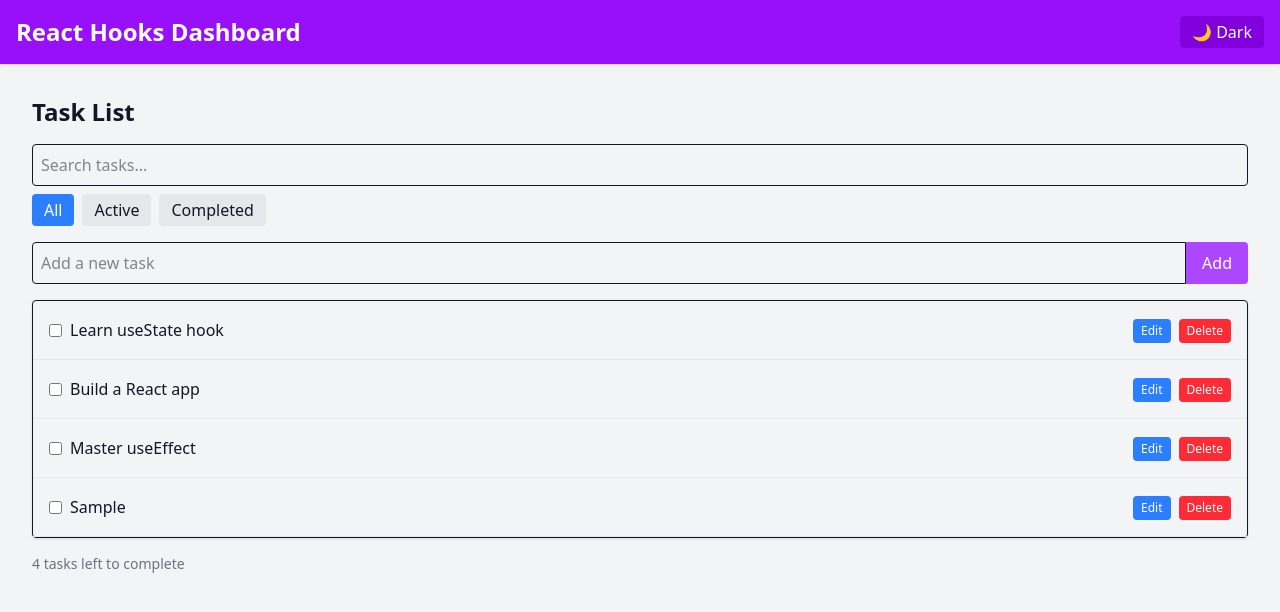
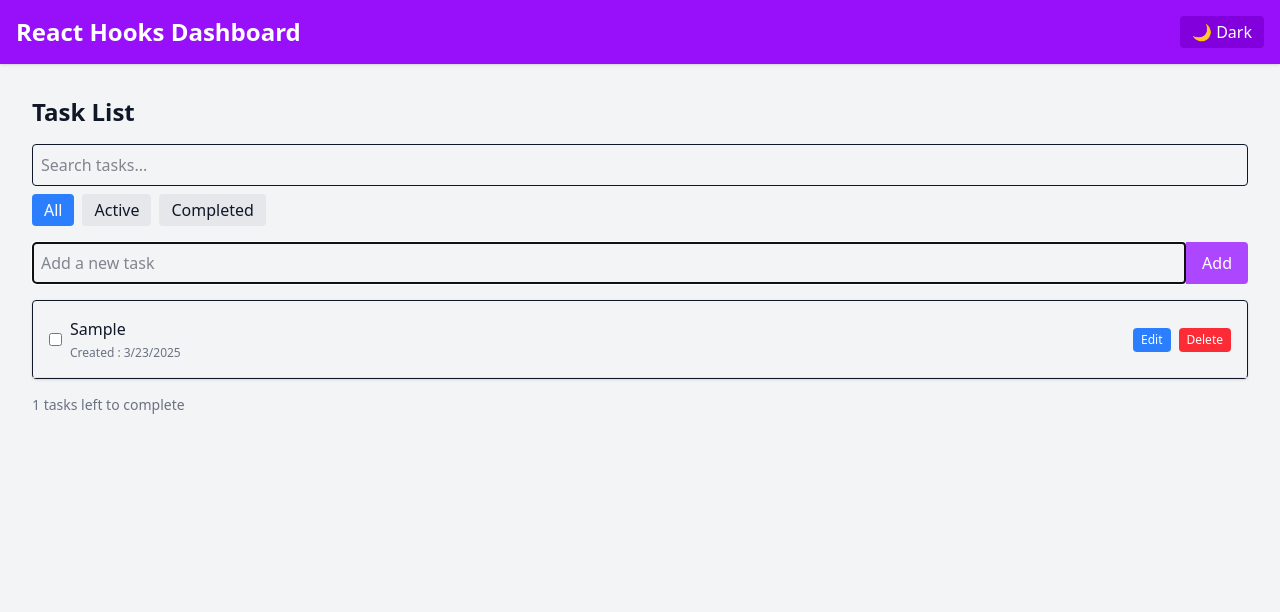
Before and after one commit to sujal-bansal/Advance-Task-App, a React (Vite) app: page / in a window 1280 px wide. Both pictures are taken after typing "Sample" into the empty fields and a click on the button "Add". Shown: the top 612 px of the page. Built offline with nearby package versions, Linux system fonts and the light colour scheme.

Commit message:
complete integration of useReducer in tasks

```diff
--- a/src/App.tsx
+++ b/src/App.tsx
@@ -2,11 +2,14 @@ import React from "react";
 import { ThemeProvider, useTheme } from "./contexts/ThemeContext";
 import Header from "./components/layout/Header";
 import TaskList from "./components/tasks/TaskList";
+import { TaskProvider } from "./contexts/TaskContext";
 
 function App() {
   return (
     <ThemeProvider>
-      <AppContent />
+      <TaskProvider>
+        <AppContent />
+      </TaskProvider>
     </ThemeProvider>
   );
 }
--- a/src/components/tasks/TaskItem.tsx
+++ b/src/components/tasks/TaskItem.tsx
@@ -1,24 +1,18 @@
 import React, { useState } from "react";
 import { useTheme } from "../../contexts/ThemeContext";
+import { Task } from "../../reducer/taskReducer";
+import { useTasks } from "../../contexts/TaskContext";
 
-type TaskProps = {
-  id: string;
-  title: string;
-  completed: boolean;
-  onToggle: (id: string) => void;
-  onDelete: (id: string) => void;
+type TaskItemProps = {
+  task: Task;
 };
 
-const TaskItem: React.FC<TaskProps> = ({
-  id,
-  title,
-  completed,
-  onToggle,
-  onDelete,
-}) => {
+const TaskItem: React.FC<TaskItemProps> = ({ task }) => {
+  const { id, title, completed } = task;
   const [isEditing, setIsEditing] = useState(false);
   const [editedTitle, setEditedTitle] = useState(title);
   const { theme } = useTheme();
+  const { toggleTask, updateTask, deleteTask } = useTasks();
 
   const handleEdit = () => {
     setIsEditing(true);
@@ -26,9 +20,13 @@ const TaskItem: React.FC<TaskProps> = ({
 
   const handleSave = () => {
     if (editedTitle.trim()) {
-      console.log(`Saving task ${id} with new title: ${editedTitle}`);
+      updateTask(id, editedTitle.trim());
       setIsEditing(false);
     }
+  };
+
+  const formatDate = (timestamp: number) => {
+    return new Date(timestamp).toLocaleDateString();
   };
 
   return (
@@ -40,7 +38,7 @@ const TaskItem: React.FC<TaskProps> = ({
       <input
         type="checkbox"
         checked={completed}
-        onChange={() => onToggle(id)}
+        onChange={() => toggleTask(id)}
         className="mr-2"
       />
 
@@ -53,25 +51,46 @@ const TaskItem: React.FC<TaskProps> = ({
             theme === "dark" ? "bg-gray-700 border-gray-600" : ""
           }`}
           autoFocus
+          onKeyDown={(e) => {
+            if (e.key === "Enter") {
+              handleSave();
+            } else if (e.key === "Escape") {
+              setIsEditing(false);
+              setEditedTitle(title);
+            }
+          }}
         />
       ) : (
-        <span
-          className={`flex-grow ${
-            completed ? "line-through text-gray-400" : ""
-          }`}
-        >
+        <div className="flex-grow">
+          <span className={completed ? "line-through text-gray-400" : ""}>
             {title}
           </span>
+          <div className="text-xs text-gray-500 mt-1">
+            Created : {formatDate(task.createdAt)}
+          </div>
+        </div>
       )}
 
       <div className="space-x-2">
         {isEditing ? (
+          <>
+            {" "}
             <button
               onClick={handleSave}
               className="px-2 py-1 text-xs bg-green-500 text-white rounded"
             >
               Save
             </button>
+            <button
+              onClick={() => {
+                setIsEditing(false);
+                setEditedTitle(title);
+              }}
+              className="px-2 py-1 text-xs bg-gray-500 text-white rounded"
+            >
+              Cancel
+            </button>
+          </>
         ) : (
           <button
             onClick={handleEdit}
@@ -81,7 +100,7 @@ const TaskItem: React.FC<TaskProps> = ({
           </button>
         )}
         <button
-          onClick={() => onDelete(id)}
+          onClick={() => deleteTask(id)}
           className="px-2 py-1 text-xs bg-red-500 text-white rounded"
         >
           Delete
--- a/src/components/tasks/TaskList.tsx
+++ b/src/components/tasks/TaskList.tsx
@@ -1,62 +1,33 @@
 import React, { useEffect, useRef, useState } from "react";
 import TaskItem from "./TaskItem";
 import { useTheme } from "../../contexts/ThemeContext";
-
-type Task = {
-  id: string;
-  title: string;
-  completed: boolean;
-};
+import { useTasks } from "../../contexts/TaskContext";
 
 type FilterType = "all" | "active" | "completed";
 
 const TaskList: React.FC = () => {
-  const [tasks, setTasks] = useState<Task[]>(() => {
-    const savedTasks = localStorage.getItem("tasks");
-    return savedTasks
-      ? JSON.parse(savedTasks)
-      : [
-          { id: "1", title: "Learn useState hook", completed: false },
-          { id: "2", title: "Build a React app", completed: false },
-          { id: "3", title: "Master useEffect", completed: false },
-        ];
-  });
+  const { state, addTask } = useTasks();
+  const { tasks, loading, error } = state;
+
   const [filter, setFilter] = useState<FilterType>("all");
   const [searchTerm, setSearchTerm] = useState("");
 
+  const { theme } = useTheme();
   const searchInputRef = useRef<HTMLInputElement>(null);
-  const { theme } = useTheme();
+  const addTaskInputRef = useRef<HTMLInputElement>(null);
 
   useEffect(() => {
     searchInputRef.current?.focus();
   }, []);
 
-  useEffect(() => {
-    localStorage.setItem("tasks", JSON.stringify(tasks));
-  }, [tasks]);
-
-  const handleToggle = (taskId: string) => {
-    setTasks((prevTasks) =>
-      prevTasks.map((task) =>
-        task.id === taskId ? { ...task, completed: !task.completed } : task
-      )
-    );
+  const handleSubmitTask = () => {
+    const input = addTaskInputRef.current;
+    if (input && input.value.trim()) {
+      addTask(input.value.trim());
+      input.value = "";
+      input.focus();
+    }
   };
-
-  const handleDelete = (taskId: string) => {
-    setTasks((prevTasks) => prevTasks.filter((task) => task.id !== taskId));
-  };
-
-  const handleAddTask = (title: string) => {
-    const newTask: Task = {
-      id: Date.now().toString(),
-      title,
-      completed: false,
-    };
-
-    setTasks((prevTasks) => [...prevTasks, newTask]);
-  };
-
   const filteredTasks = tasks
     .filter((task) => {
       if (filter == "active") return !task.completed;
@@ -131,34 +102,32 @@ const TaskList: React.FC = () => {
       <div className="mb-4 flex">
         <input
           type="text"
+          ref={addTaskInputRef}
           placeholder="Add a new task"
           className={`flex-grow p-2 border rounded-l ${
             theme === "dark" ? "bg-gray-700 border-gray-600" : ""
           }`}
           onKeyDown={(e) => {
-            if (e.key === "Enter" && e.currentTarget.value.trim()) {
-              handleAddTask(e.currentTarget.value.trim());
-              e.currentTarget.value = "";
+            if (e.key === "Enter") {
+              handleSubmitTask();
             }
           }}
         />
         <button
           className="bg-purple-500 text-white px-4 py-2 rounded-r"
-          onClick={() => {
-            const input = document.querySelector(
-              'input[placeholder="Add a new task"]'
-            );
-            if (input instanceof HTMLInputElement && input.value.trim()) {
-              handleAddTask(input.value.trim());
-              input.value = "";
-            }
-          }}
+          onClick={handleSubmitTask}
         >
           Add
         </button>
       </div>
 
-      {/* Task List */}
+      {error && (
+        <div className="mb-4 p-3 bg-red-100 text-red-700 rounded">{error}</div>
+      )}
+
+      {loading ? (
+        <div className="text-centre p-4">Loading tasks...</div>
+      ) : (
         <div
           className={`border rounded shadow ${
             theme === "dark" ? "bg-gray-800 border-gray-700" : ""
@@ -171,19 +140,10 @@ const TaskList: React.FC = () => {
                 : "No tasks match your current filters."}
             </div>
           ) : (
-          filteredTasks.map((task) => (
-            <TaskItem
-              key={task.id}
-              id={task.id}
-              title={task.title}
-              completed={task.completed}
-              onToggle={handleToggle}
-              onDelete={handleDelete}
-            />
-          ))
+            filteredTasks.map((task) => <TaskItem key={task.id} task={task} />)
           )}
         </div>
-
+      )}
       {/* Task counter */}
       <div className="mt-4 text-sm text-gray-500">
         {tasks.filter((t) => !t.completed).length} tasks left to complete
```
Lines whose indentation alone changed are shown as unchanged.
